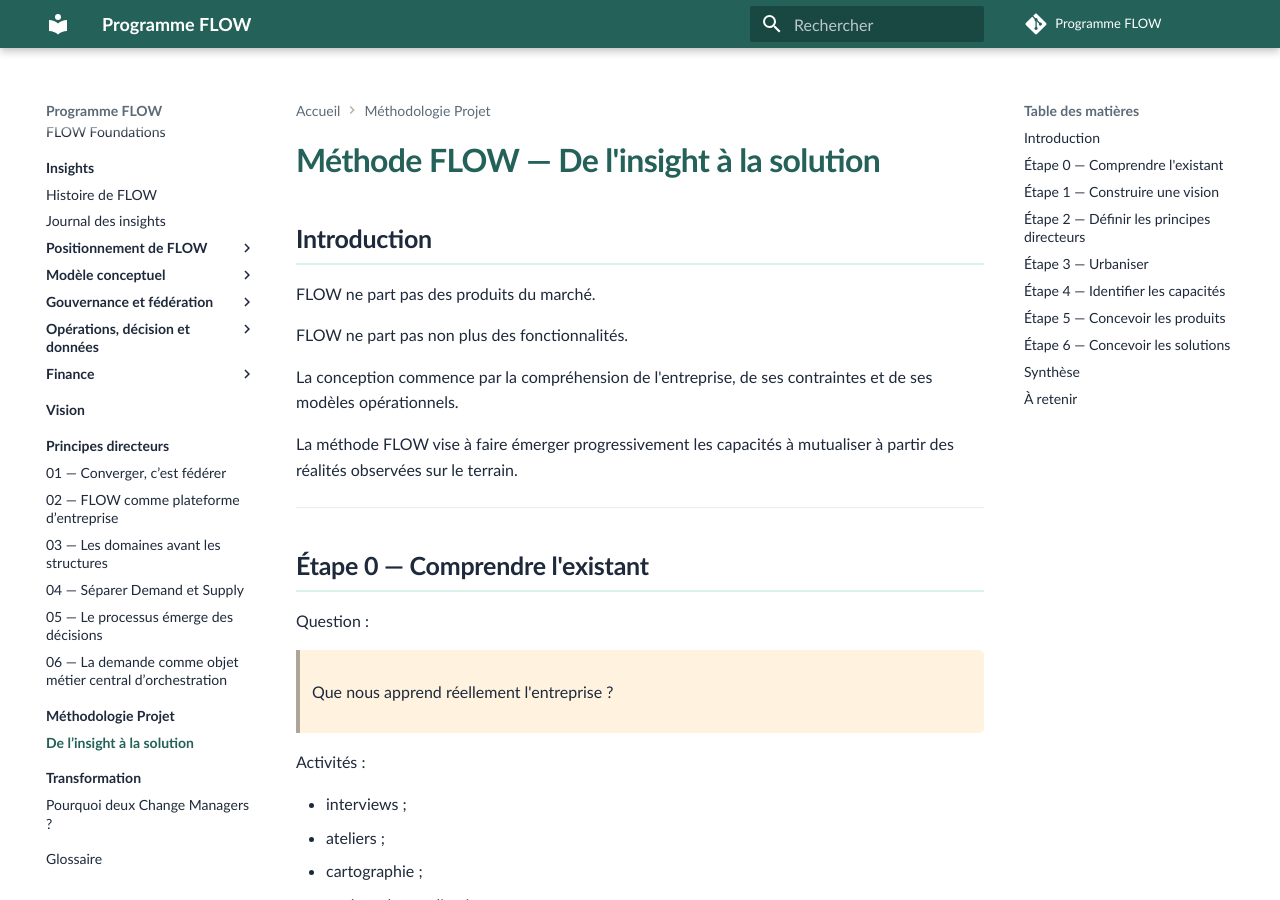
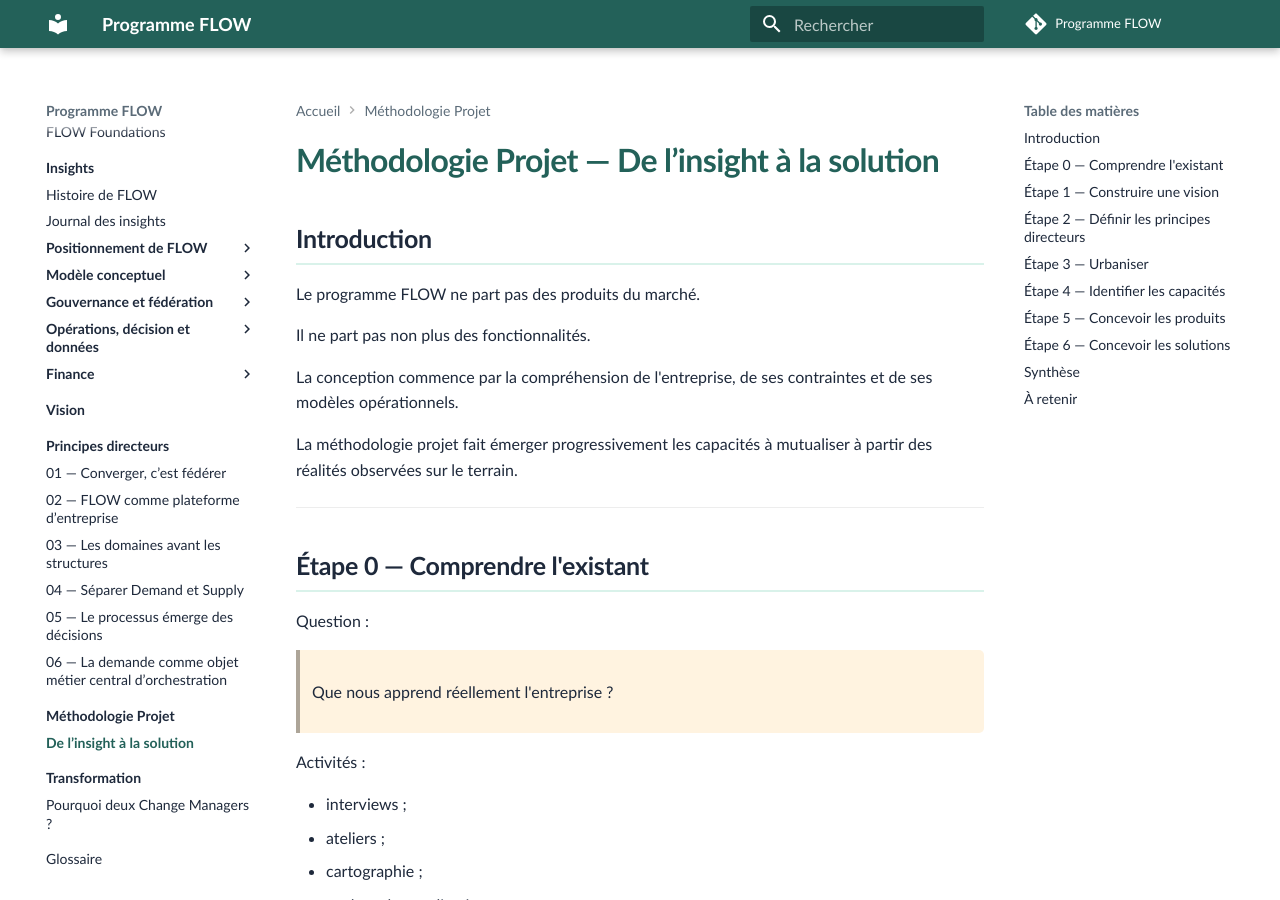
Before and after one commit to laurent-sintes/FLOW-Program, an MkDocs documentation site: the page built from docs/methode/conception-flow.md, in a window 1280 px wide and 900 px high. Built offline with MkDocs 1.6.1 and Material for MkDocs 9.7.7, drawn with Linux system fonts in a browser that asks for light colours; comment, search, counter and statistics services are not loaded; some of the changed text lies outside the part shown.

Commit message:
Aligne le contenu sur la méthodologie projet

```diff
--- a/docs/methode/conception-flow.md
+++ b/docs/methode/conception-flow.md
@@ -1,14 +1,14 @@
-# Méthode FLOW — De l'insight à la solution
+# Méthodologie Projet — De l’insight à la solution
 
 ## Introduction
 
-FLOW ne part pas des produits du marché.
+Le programme FLOW ne part pas des produits du marché.
 
-FLOW ne part pas non plus des fonctionnalités.
+Il ne part pas non plus des fonctionnalités.
 
 La conception commence par la compréhension de l'entreprise, de ses contraintes et de ses modèles opérationnels.
 
-La méthode FLOW vise à faire émerger progressivement les capacités à mutualiser à partir des réalités observées sur le terrain.
+La méthodologie projet fait émerger progressivement les capacités à mutualiser à partir des réalités observées sur le terrain.
 
 ---
 
@@ -158,6 +158,6 @@ Solutions
 
 ## À retenir
 
-FLOW ne cherche pas à partir des applications pour comprendre l'entreprise.
+Le programme FLOW ne cherche pas à partir des applications pour comprendre l'entreprise.
 
-FLOW cherche à comprendre l'entreprise pour faire émerger les capacités qu'il convient de mutualiser.
+Il cherche à comprendre l'entreprise pour faire émerger les capacités qu'il convient de mutualiser.
```
